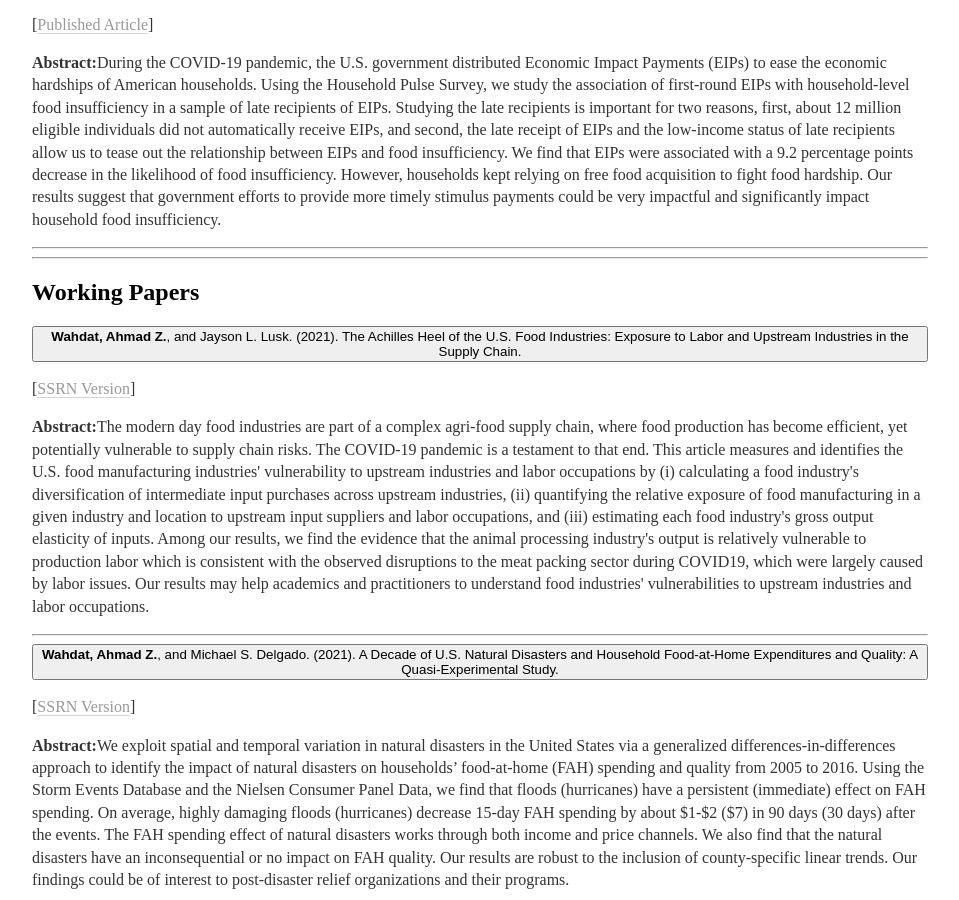
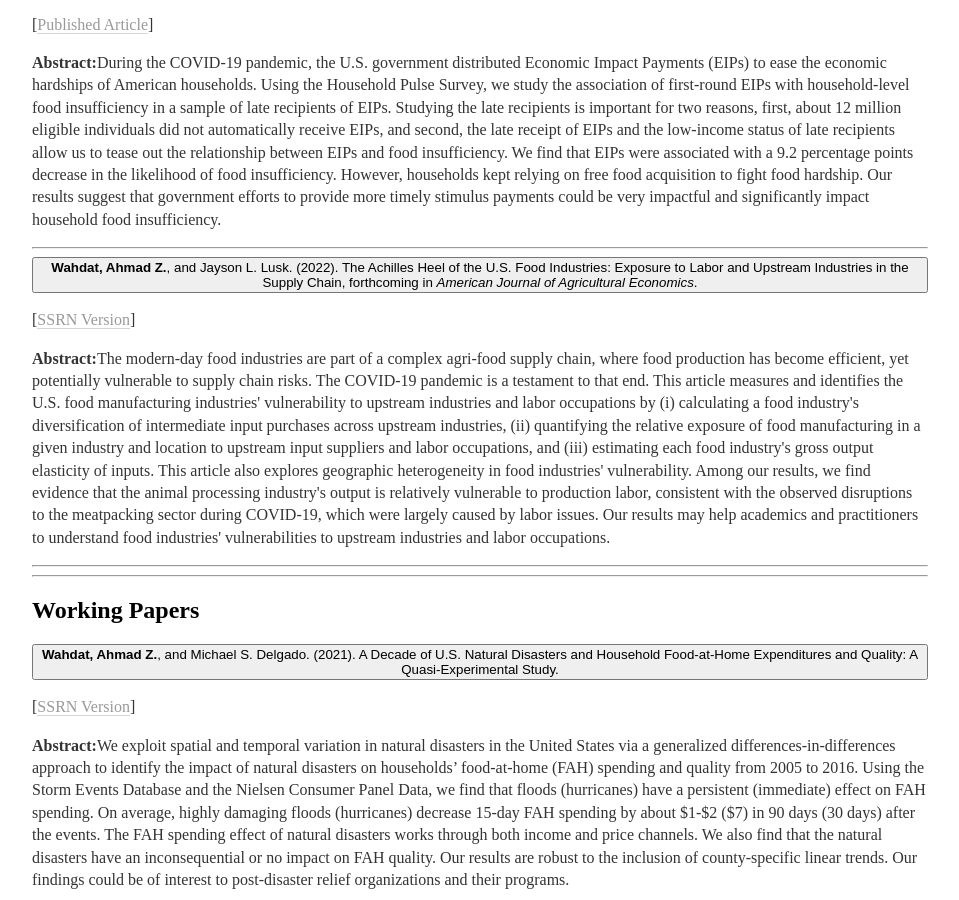
Before and after one commit to awahdat/webpage, a Jekyll site: the page built from research/index.html, in a window 1280 px wide and 900 px high, scrolled down 910 px. Shown: the whole window, without its empty margins (160-1119 px from the left). Built offline with Jekyll 4.4.1, drawn with Linux system fonts in a browser that asks for light colours.

Commit message:
Update index.html

```diff
--- a/research/index.html
+++ b/research/index.html
@@ -64,30 +64,32 @@ Economic Impact Payments and Household Food Insufficiency during COVID-19: The C
 		food hardship. Our results suggest that government efforts to provide more timely stimulus payments could be very
 		impactful and significantly impact household food insufficiency.</p>
 
+	<hr />
+
+	<button class="accordion"><strong>Wahdat, Ahmad Z.</strong>, and Jayson L. Lusk. (2022).
+The Achilles Heel of the U.S. Food Industries: Exposure to Labor and Upstream Industries in the Supply Chain,
+	forthcoming in <em>American Journal of Agricultural Economics</em>.</button>
+
+	<p>[<a href="https://ssrn.com/abstract=3957604" target="_blank" rel="noopener noreferrer">SSRN Version</a>]</p>
+
+	<p><strong>Abstract:</strong>The modern-day food industries are part of a complex agri-food supply chain, where
+		food production has become efficient, yet potentially vulnerable to supply chain risks. The COVID-19 pandemic is
+		a testament to that end. This article measures and identifies the U.S. food manufacturing industries' vulnerability to
+		upstream industries and labor occupations by (i) calculating a food industry's diversification of intermediate input
+		purchases across upstream industries, (ii) quantifying the relative exposure of food manufacturing in a given industry
+		and location to upstream input suppliers and labor occupations, and (iii) estimating each food industry's gross
+		output elasticity of inputs. This article also explores geographic heterogeneity in food industries' vulnerability.
+		Among our results, we find evidence that the animal processing industry's output is relatively vulnerable to
+		production labor, consistent with the observed disruptions to the meatpacking sector during COVID-19,
+		which were largely caused by labor issues. Our results may help academics and practitioners to understand
+		food industries' vulnerabilities to upstream industries and labor occupations.</p>
+
+
 				<hr />
 				<hr />
 	<h2>Working Papers</h2>
 
-	<button class="accordion"><strong>Wahdat, Ahmad Z.</strong>, and Jayson L. Lusk. (2021).
-The Achilles Heel of the U.S. Food Industries: Exposure to Labor and Upstream Industries in the Supply Chain.</button>
 
-	<p>[<a href="https://ssrn.com/abstract=3957604" target="_blank" rel="noopener noreferrer">SSRN Version</a>]</p>
-
-	<p><strong>Abstract:</strong>The modern day food industries are part of a complex agri-food supply chain,
-		where food production has become efficient, yet potentially vulnerable to supply chain risks.
-		The COVID-19 pandemic is a testament to that end. This article measures and identifies the U.S. food
-		manufacturing industries' vulnerability to upstream industries and labor occupations by (i) calculating
-		a food industry's diversification of intermediate input purchases across upstream industries, (ii) quantifying
-		the relative exposure of food manufacturing in a given industry and location to upstream input suppliers and
-		labor occupations, and (iii) estimating each food industry's gross output elasticity of inputs.
-		Among our results, we find the evidence that the animal processing industry's output is relatively
-		vulnerable to production labor which is consistent with the observed disruptions to the meat packing
-		sector during COVID19, which were largely caused by labor issues. Our results may help academics and
-		practitioners to understand food industries' vulnerabilities to upstream industries and labor occupations.</p>
-
-
-
-			<hr />
 
 	<button class="accordion"><strong>Wahdat, Ahmad Z.</strong>, and Michael S. Delgado. (2021). A Decade of U.S. Natural Disasters and Household Food-at-Home
 		Expenditures and Quality: A Quasi-Experimental Study.</button>
```
